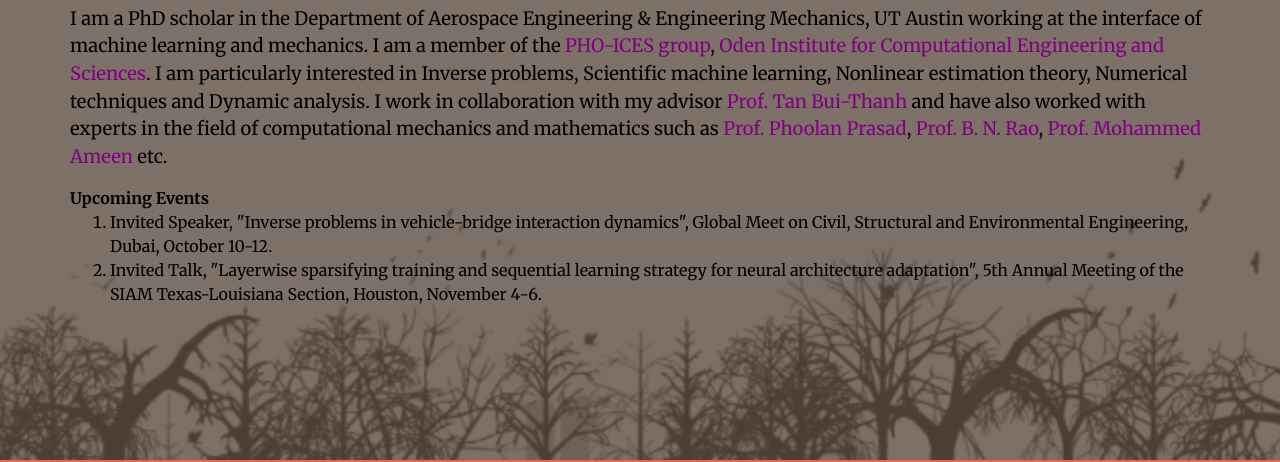
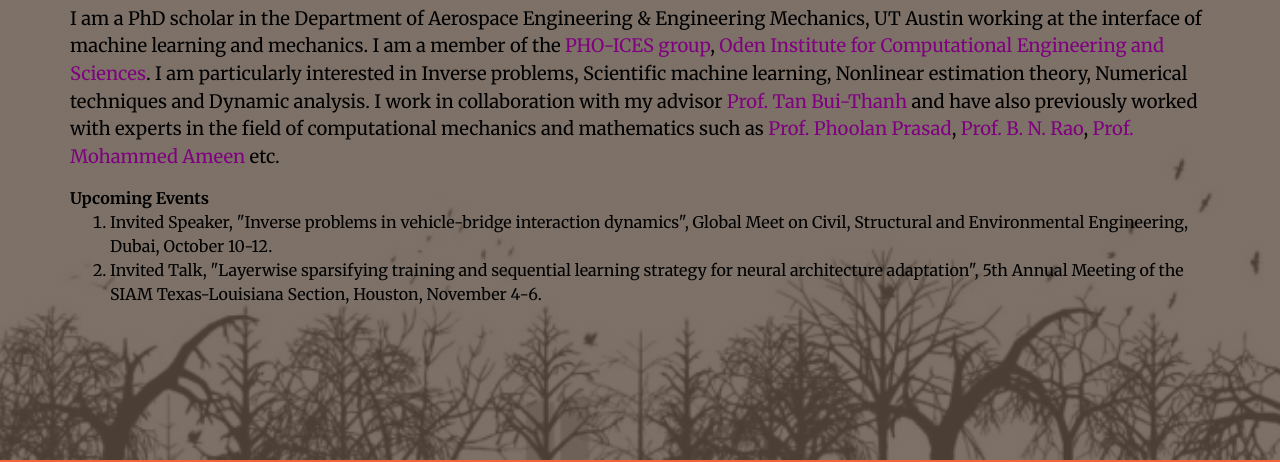
Before and after one commit to cgkrishnanunni/cgkrishnannni.github.io, a plain HTML site: page index.html in a window 1280 px wide. Shown: the part 340-802 px from the top of the page. Drawn offline with nearby package versions, Linux system fonts and the light colour scheme.

Commit message:
Update index.html

```diff
--- a/index.html
+++ b/index.html
@@ -139,7 +139,7 @@
         <div class="text-block">
           <h4> </h4>
           <h4>Hi, I am Krishnanunni C G.</h4>
-          <p> I am a PhD scholar in the Department of Aerospace Engineering & Engineering Mechanics, UT Austin working at the interface of machine learning and mechanics.  I am a member of the <a href="https://phoices.netlify.app/" style="color: purple">PHO-ICES group</a>, <a href="https://www.oden.utexas.edu/" style="color: purple">Oden Institute for Computational Engineering and Sciences</a>. I am particularly interested in Inverse problems, Scientific machine learning, Nonlinear estimation theory, Numerical techniques and Dynamic analysis. I work in collaboration with my advisor <a href="https://www.ae.utexas.edu/people/faculty/faculty-directory/bui-thanh" style="color: purple">Prof. Tan Bui-Thanh</a> and have also worked with experts in the field of computational mechanics and mathematics such as <a href="https://en.wikipedia.org/wiki/Phoolan_Prasad" style="color: purple">Prof. Phoolan Prasad</a>, <a href="https://scholar.google.com/citations?user=gklEogwAAAAJ&hl=en&oi=ao" style="color: purple">Prof. B. N. Rao</a>, <a href="http://www.nitc.ac.in/index.php/?url=users/view/77/7/3" style="color: purple">Prof. Mohammed Ameen</a> etc.</p>
+          <p> I am a PhD scholar in the Department of Aerospace Engineering & Engineering Mechanics, UT Austin working at the interface of machine learning and mechanics.  I am a member of the <a href="https://phoices.netlify.app/" style="color: purple">PHO-ICES group</a>, <a href="https://www.oden.utexas.edu/" style="color: purple">Oden Institute for Computational Engineering and Sciences</a>. I am particularly interested in Inverse problems, Scientific machine learning, Nonlinear estimation theory, Numerical techniques and Dynamic analysis. I work in collaboration with my advisor <a href="https://www.ae.utexas.edu/people/faculty/faculty-directory/bui-thanh" style="color: purple">Prof. Tan Bui-Thanh</a> and have also previously worked with experts in the field of computational mechanics and mathematics such as <a href="https://en.wikipedia.org/wiki/Phoolan_Prasad" style="color: purple">Prof. Phoolan Prasad</a>, <a href="https://scholar.google.com/citations?user=gklEogwAAAAJ&hl=en&oi=ao" style="color: purple">Prof. B. N. Rao</a>, <a href="http://www.nitc.ac.in/index.php/?url=users/view/77/7/3" style="color: purple">Prof. Mohammed Ameen</a> etc.</p>
         </div>
 
 
```
